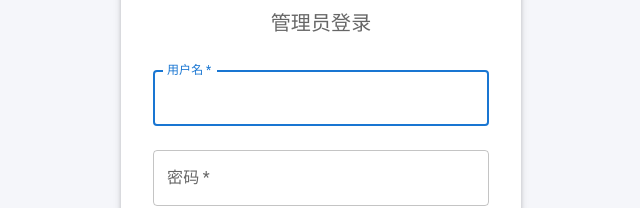
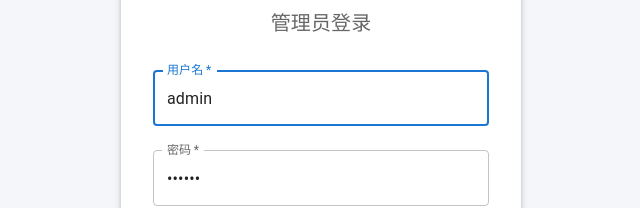
Before and after one commit to Ronaldo-C/online-store-admin, a React (Vite) app: page /admin/auth/login in a window 1280 px wide. Shown: the part 278-486 px from the top of the page, without its empty margins (319-959 px from the left). Built offline with nearby package versions, Linux system fonts and the light colour scheme.

Commit message:
feat: default account

```diff
--- a/src/pages/Login.tsx
+++ b/src/pages/Login.tsx
@@ -24,8 +24,8 @@ import useCustomNavigate from '@/hooks/useCustomNavigate'
 
 const LoginPage: React.FC = () => {
   const [formData, setFormData] = useState<LoginRequest>({
-    name: '',
-    password: '',
+    name: 'admin',
+    password: '123456',
   })
   const [error, setError] = useState<string>('')
   const navigate = useCustomNavigate()
```
